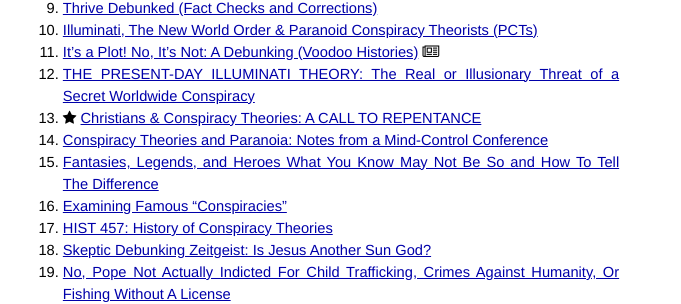
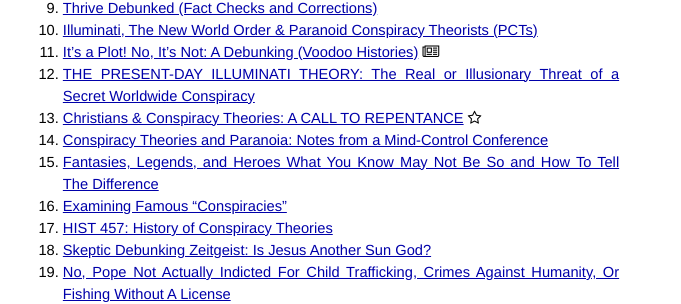
Before and after one commit to afrikatoliek/afrikatoliek.github.io, a Jekyll site: the page built from _posts/2014-12-15-conspiracy-theories.md, in a window 1280 px wide. Shown: the part 1439-1743 px from the top of the page, without its empty margins (299-980 px from the left). Built offline with Jekyll 4.4.1, drawn with Linux system fonts in a browser that asks for light colours; nearby versions of some CDN libraries; some web fonts are replaced.

Commit message:
Adjusted favouriting style.

```diff
--- a/_posts/2014-12-15-conspiracy-theories.md
+++ b/_posts/2014-12-15-conspiracy-theories.md
@@ -50,7 +50,7 @@ Related Articles
 1. [Illuminati, The New World Order & Paranoid Conspiracy Theorists (PCTs)](http://www.skepdic.com/illuminati.html)
 1. [It’s a Plot! No, It’s Not: A Debunking (Voodoo Histories)](http://www.nytimes.com/2010/02/16/books/16aaron.html?emc=eta1&_r=1&) <i class="fa fa-newspaper-o"></i>
 1. [THE PRESENT-DAY ILLUMINATI THEORY: The Real or Illusionary Threat of a Secret Worldwide Conspiracy](http://www.pfo.org/illumint.htm)
-1. <i class="fa fa-star"></i> [Christians & Conspiracy Theories: A CALL TO REPENTANCE](http://www.acts17-11.com/conspire.html)
+1. [Christians & Conspiracy Theories: A CALL TO REPENTANCE](http://www.acts17-11.com/conspire.html) <i class="fa fa-star-o"></i>
 1. [Conspiracy Theories and Paranoia: Notes from a Mind-Control Conference](http://www.csicop.org/si/show/conspiracy_theories_and_paranoia_notes_from_a_mind-control_conference/)
 1. [Fantasies, Legends, and Heroes What You Know May Not Be So and How To Tell The Difference](http://web.archive.org/web/20050306112315/http://www.answers.org/Apologetics/Fantasy.html)
 1. [Examining Famous "Conspiracies"](http://www.debunker.com/conspiracy.html)
```
